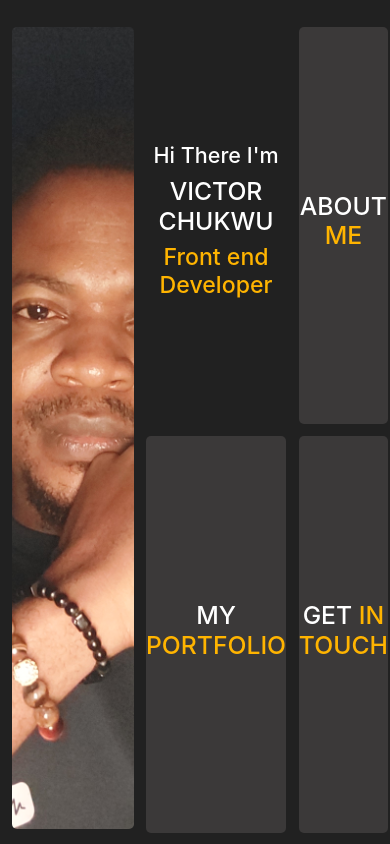
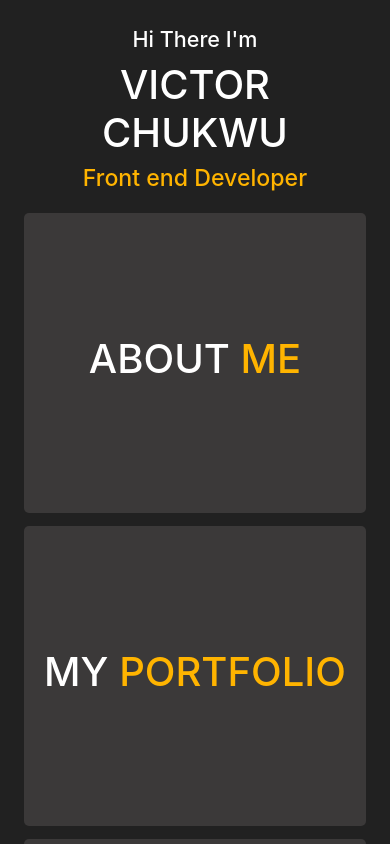
Before and after one commit to VICTOR-CHUKWU/react-portfolio, a React (Create React App) app: page / in a window 390 px wide. Shown: the top 844 px of the page. Built offline with nearby package versions, Linux system fonts and the light colour scheme.

Commit message:
Mobile version

```diff
--- a/src/App.css
+++ b/src/App.css
@@ -1,10 +1,15 @@
-.profile-pics-container {
+.profile-pics-container, .profile-pics-container2 {
   height: 95vh;
   margin-top: 27px;
-  background-image: url('./img/victor.jpg');
+  background-image: url("./img/victor.jpg");
   background-size: cover;
   background-position: center center;
   border-radius: 5px;
+}
+
+.profile-pics-container2 {
+  height: 600px;
+  margin-bottom: 1rem;
 }
 
 .profile-container {
@@ -20,11 +25,16 @@
   place-items: center;
 }
 
-.orange-text, .orange-icon, .rating-icon {
+.orange-text,
+.orange-icon,
+.rating-icon {
   color: #ffb400;
 }
 
 .white-text {
+  color: white;
+}
+.about-details-footer-text {
   color: white;
 }
 
@@ -33,7 +43,13 @@
   font-weight: 700;
 }
 
-.orange-icon, .regular-icon {
+.bold-h2 {
+  font-size: 3rem;
+  font-weight: 700;
+}
+
+.orange-icon,
+.regular-icon {
   font-size: 2rem;
 }
 
@@ -56,6 +72,7 @@
   display: flex;
   align-items: center;
 }
+
 /* for button */
 
 .close-button {
@@ -67,7 +84,8 @@
   cursor: pointer;
 }
 
-.btn-resume, .btn-blog {
+.btn-resume,
+.btn-blog {
   display: flex;
   align-items: center;
   justify-content: center;
@@ -108,7 +126,7 @@
 }
 
 .gray-bg:hover .white-text {
-  color:#ffb400;
+  color: #ffb400;
   /* transform: translate3d(0, -105%, 0) */
 }
 
@@ -128,7 +146,9 @@
 
 /* about inner detail */
 
-.detail-about, .detail-touch, .detail-portfolio {
+.detail-about,
+.detail-touch,
+.detail-portfolio {
   position: absolute;
   top: 0;
   left: 50%;
@@ -146,8 +166,6 @@
 .show-detail {
   display: block;
 }
-
-
 
 .inner {
   position: relative;
@@ -247,7 +265,6 @@
 
 .facebook {
   color: #3b5998;
-
 }
 
 .twitter {
@@ -272,6 +289,7 @@
   width: 100%;
   margin: 3rem 0;
 }
+
 .input-element {
   border: none;
   outline: none;
@@ -287,18 +305,135 @@
 /* portfolio starts here  */
 
 .grid-portfolio {
-  margin: 0.7rem ;
+  margin: 0.7rem;
   display: grid;
   grid-template-columns: repeat(3, 1fr);
   gap: 0.7rem;
 }
 
 .portfolio-item {
+  position: relative;
   border-radius: 5px;
   width: 100%;
   height: 270px;
+}
+
+.portfolio-item-detail {
+  background: rgba(189, 66, 86, 0.6);
+  position: absolute;
+  top: 0;
+  bottom: 0;
+  left: 0;
+  right: 0;
+  width: 100%;
+  height: 100%;
+  display: none;
+  transition: all 1s ease-in-out;
+}
+
+.portfolio-item:hover .portfolio-item-detail {
   display: flex;
+  flex-direction: column;
   align-items: center;
   justify-content: center;
   color: white;
 }
+
+@media only screen and (max-width: 991px) {
+  .bold-h1 {
+    font-size: 3rem;
+  }
+
+  .bold-h2 {
+    font-size: 2.7rem;
+  }
+
+  .grid-portfolio {
+    grid-template-columns: repeat(2, 1fr);
+  }
+
+  .personal-info {
+    max-width: 95%;
+  }
+}
+
+@media only screen and (max-width: 767px) {
+  .profile-container {
+    height: 100%;
+  }
+
+  detail-about,
+  .detail-touch,
+  .detail-portfolio {
+    height: 100%;
+  }
+
+  .grid {
+    grid-template-columns: repeat(1, 1fr);
+    margin-bottom: 1rem;
+  }
+
+  .gray-bg {
+    height: 300px;
+  }
+
+  .bold-h1 {
+    font-size: 2.2rem;
+    font-weight: 500;
+  }
+
+  .bold-h2 {
+    font-size: 2.5rem;
+    font-weight: 500;
+  }
+
+  .close-button {
+    font-size: 2rem;
+    right: 0.4rem;
+    top: 0;
+  }
+
+  .grid-portfolio {
+    grid-template-columns: repeat(1, 1fr);
+  }
+
+  .contact-form-container {
+    margin-top: 0;
+  }
+
+  .contact-info-main {
+    height: 50vh;
+  }
+
+  .input-element {
+    width: 100%;
+  }
+
+  .qualifications-sidebar {
+    min-height: 300px;
+  }
+
+  .footer-icon {
+    font-size: 2rem;
+  }
+
+  .about-details-footer-text {
+   font-size: 1rem;
+  }
+
+  .button-div {
+   flex-direction: column;
+   align-items: flex-start;
+   justify-content: flex-start;
+}
+
+.btn-resume {
+  margin-right: 0;
+}
+
+.btn-blog {
+  width: 250px;
+  margin-top: 0.5rem;
+}
+
+}
--- a/src/App.js
+++ b/src/App.js
@@ -5,8 +5,8 @@ function App() {
   return (
     <section className='container-fluid'>
     <div className='row mx-0'>
-     <div className='col-4 profile-pics-container'></div>
-     <div className='col-8 profile-container ml-2'>
+     <div className='col-4 d-none d-lg-block profile-pics-container'></div>
+     <div className='col-12 col-lg-8 profile-container ml-2'>
     <Profile />
      </div>
     </div>
--- a/src/components/AboutMe.js
+++ b/src/components/AboutMe.js
@@ -2,7 +2,7 @@ const AboutMe = (props) => {
     const { about, setAbout} = props;
     return(
         <div className="text-center gray-bg" onClick={() => setAbout(!about)}>
-            <h2><span className="white-text">ABOUT</span> <span className="orange-text">ME</span></h2>
+            <h2 className="bold-h2"><span className="white-text">ABOUT</span> <span className="orange-text">ME</span></h2>
         </div>
     )
 }
--- a/src/components/AboutMeDetail.js
+++ b/src/components/AboutMeDetail.js
@@ -28,6 +28,7 @@ const AboutMeDetail = (props) => {
           <FaAddressCard className="orange-icon" />
           <span className="outer-line"></span>
         </div>
+        <div className='d-block d-lg-none profile-pics-container2'></div>
         <section className="personal-info mx-3">
           <div className="row mx-0">
             <h4 className="flex-align-center mb-3">
@@ -39,14 +40,14 @@ const AboutMeDetail = (props) => {
               web development and conceptualizing and delivering effective and
               efficient quality solutions.
             </p>
-            <div className="col-6">
+            <div className="col-12 col-md-6">
               <h6>First Name: Victor</h6>
               <h6>Last Name: Chukwu</h6>
               <h6>Date of birth: 18 feb</h6>
               <h6>Nationality: Nigerian</h6>
               <h6>Freelance: Available</h6>
             </div>
-            <div className="col-6">
+            <div className="col-12 col-md-6">
               <h6>Phone: +234 7032880693</h6>
               <h6>Address: Ibadan, Nigeria</h6>
               <h6>Email: chifunwatu@gmail.com</h6>
@@ -66,7 +67,7 @@ const AboutMeDetail = (props) => {
         <div className="hr"></div>
         <section className="qualifications">
           <div className="row mx-0">
-            <div className="col-4 text-center">
+            <div className="col-12 col-md-5 col-lg-4 text-center">
               <div className="qualifications-sidebar">
                 <div
                   class="nav flex-column nav-pills me-3"
@@ -113,7 +114,7 @@ const AboutMeDetail = (props) => {
                 </div>
               </div>
             </div>
-            <div className="col-8">
+            <div className="col-12 col-md-7 col-lg-8">
               <div className="qualification-main">
                 <div class="tab-content" id="v-pills-tabContent">
                   <div
@@ -321,21 +322,21 @@ const AboutMeDetail = (props) => {
                 <FaBriefcase className="footer-icon" />
               </h4>
               <h4 className="orange-text bold-h1">1+</h4>
-              <h5 className="white-text">YEARS OF EXPERIENCE</h5>
+              <h5 className="about-details-footer-text">YEARS OF EXPERIENCE</h5>
             </div>
             <div className="col-4 text-center">
               <h4>
                 <FaHandshake className="footer-icon" />
               </h4>
               <h4 className="orange-text bold-h1">89+</h4>
-              <h5 className="white-text">DONE PROJECTS</h5>
+              <h5 className="about-details-footer-text">DONE PROJECTS</h5>
             </div>
             <div className="col-4 text-center">
               <h4>
                 <FaHeart className="footer-icon" />
               </h4>
               <h4 className="orange-text bold-h1">77+</h4>
-              <h5 className="white-text">HAPPY CUSTOMERS</h5>
+              <h5 className="about-details-footer-text">HAPPY CUSTOMERS</h5>
             </div>
           </div>
         </div>
--- a/src/components/GetInTouch.js
+++ b/src/components/GetInTouch.js
@@ -2,7 +2,7 @@ const GetInTouch = (props) => {
     const {touch, setInTouch} = props;
     return(
         <div className="text-center gray-bg" onClick={() => setInTouch(!touch)}>
-            <h2><span className="white-text">GET</span> <span className="orange-text">IN TOUCH</span></h2>
+            <h2 className="bold-h2"><span className="white-text">GET</span> <span className="orange-text">IN TOUCH</span></h2>
         </div>
     )
 }
--- a/src/components/GetInTouchDetails.js
+++ b/src/components/GetInTouchDetails.js
@@ -31,7 +31,7 @@ const GetInTouchDetails = (props) => {
         </div>
         <section className="personal-info  mx-3">
           <div className="row mx-0 ">
-            <div className="col-4">
+            <div className="col-12 col-md-6 col-lg-4">
               <div className="contact-info-main">
                 <div className="contact-info">
                   <div className="contact-item mx-2 my-2">
@@ -86,7 +86,7 @@ const GetInTouchDetails = (props) => {
                 </div>
               </div>
             </div>
-            <div className="col-8">
+            <div className="col-12 col-md-6 col-lg-8">
               <div className="mx-4 contact-form-container">
                 <h6 className="white-text">FEEL FREE TO DROP ME A LINE</h6>
                 <p className="white-text">
--- a/src/components/MyIntro.js
+++ b/src/components/MyIntro.js
@@ -2,7 +2,7 @@ const MyIntro = () => {
     return(
         <div className="text-center">
             <h4 className="white-text">Hi There I'm</h4>
-            <h2 className="white-text">VICTOR CHUKWU</h2>
+            <h2 className="white-text bold-h2">VICTOR CHUKWU</h2>
             <h3 className="orange-text">Front end Developer</h3>
         </div>
     )
--- a/src/components/Portfolio.js
+++ b/src/components/Portfolio.js
@@ -2,7 +2,7 @@ const Portfoilio = (props) => {
     const { portfolio, setPortfolio } = props;
     return(
         <div className="text-center gray-bg" onClick={() => setPortfolio(!portfolio)}>
-            <h2><span className="white-text">MY</span> <span className="orange-text">PORTFOLIO</span></h2>
+            <h2 className="bold-h2"><span className="white-text">MY</span> <span className="orange-text">PORTFOLIO</span></h2>
         </div>
     )
 }
--- a/src/components/PortfolioDetails.js
+++ b/src/components/PortfolioDetails.js
@@ -32,7 +32,18 @@ const PortfolioDetails = (props) => {
                           }}
                           key={id}
                         >
-                          <h4>{projectName}</h4>
+                         <div className="portfolio-item-detail">
+                         <h4>{projectName}</h4>
+                         <p className="orange-text">{description}</p>
+                         <p className="d-flex align-items-center">Technologies: {
+                           technologies.map((item) =>
+                           {
+                              return(
+                                <span key={item} className='white-text mx-2'>{item}</span>
+                              )
+                           })
+                         }</p>
+                         </div>
                         </a>
                     )
                 })
```
Also changed, not shown: src/index.css (line endings or trailing spaces).
